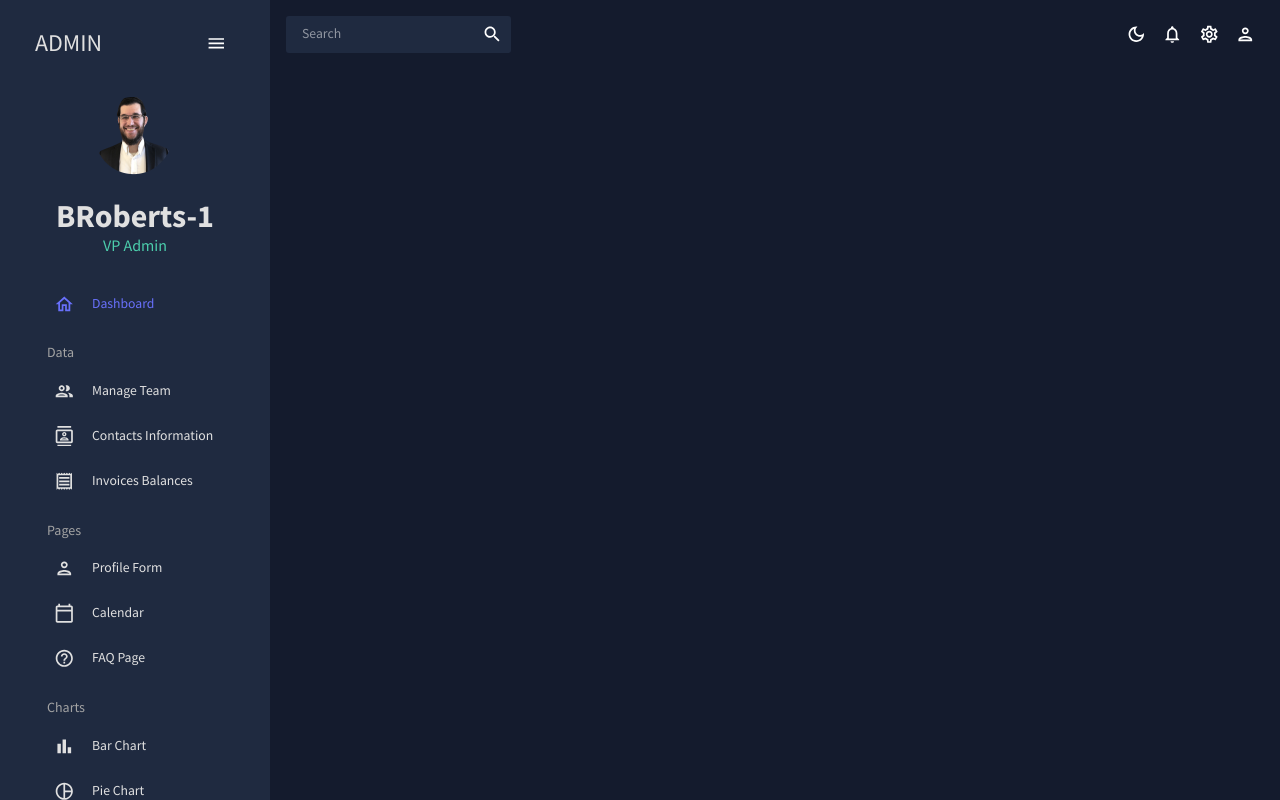
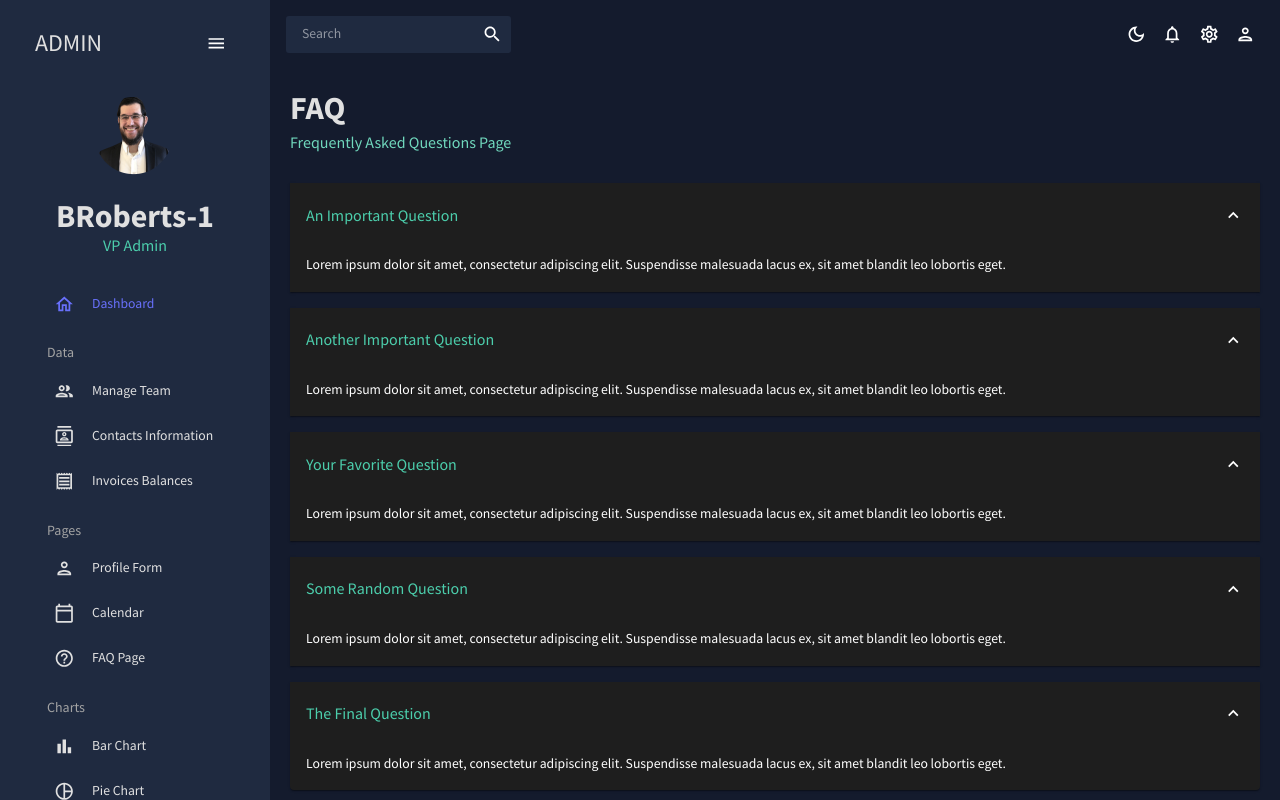
Before and after one commit to BRoberts-1/Dashboard, a React (Create React App) app: page /faq in a window 1280 px wide. Built offline with nearby package versions, Linux system fonts and the light colour scheme.

Commit message:
FAQ component

```diff
--- a/src/App.js
+++ b/src/App.js
@@ -12,10 +12,10 @@
 import Invoices from "./scenes/invoices";
 import Form from "./scenes/form";
 import Calendar from "./scenes/calendar";
+import FAQ from "./scenes/faq";
 // import Bar from "./scenes/bar";
 // import Line from "./scenes/line";
 // import Pie from "./scenes/pie";
-// import FAQ from "./scenes/faq";
 // import Geography from "./scenes/geography";
 
 function App() {
@@ -38,7 +38,7 @@
               {/* <Route path="/bar" element={<Bar />} /> */}
               {/* <Route path="/pie" element={<Pie />} /> */}
               {/* <Route path="/line" element={<Line />} /> */}
-              {/* <Route path="/faq" element={<FAQ />} /> */}
+              <Route path="/faq" element={<FAQ />} />
               <Route path="/calendar" element={<Calendar />} />
               {/* <Route path="/geography" element={<Geography />} /> */}
             </Routes>
--- a/src/scenes/faq/index.jsx
+++ b/src/scenes/faq/index.jsx
@@ -0,0 +1,86 @@
+import { Box, useTheme } from "@mui/material";
+import Header from "../../components/Header";
+import Accordion from "@mui/material/Accordion";
+import AccordionSummary from "@mui/material/AccordionSummary";
+import AccordionDetails from "@mui/material/AccordionDetails";
+import Typography from "@mui/material/Typography";
+import ExpandMoreIcon from "@mui/icons-material/ExpandMore";
+import { tokens } from "../../theme";
+
+const FAQ = () => {
+  const theme = useTheme();
+  const colors = tokens(theme.palette.mode);
+  return (
+    <Box m="20px">
+      <Header title="FAQ" subtitle="Frequently Asked Questions Page" />
+
+      <Accordion defaultExpanded>
+        <AccordionSummary expandIcon={<ExpandMoreIcon />}>
+          <Typography color={colors.greenAccent[500]} variant="h5">
+            An Important Question
+          </Typography>
+        </AccordionSummary>
+        <AccordionDetails>
+          <Typography>
+            Lorem ipsum dolor sit amet, consectetur adipiscing elit. Suspendisse
+            malesuada lacus ex, sit amet blandit leo lobortis eget.
+          </Typography>
+        </AccordionDetails>
+      </Accordion>
+      <Accordion defaultExpanded>
+        <AccordionSummary expandIcon={<ExpandMoreIcon />}>
+          <Typography color={colors.greenAccent[500]} variant="h5">
+            Another Important Question
+          </Typography>
+        </AccordionSummary>
+        <AccordionDetails>
+          <Typography>
+            Lorem ipsum dolor sit amet, consectetur adipiscing elit. Suspendisse
+            malesuada lacus ex, sit amet blandit leo lobortis eget.
+          </Typography>
+        </AccordionDetails>
+      </Accordion>
+      <Accordion defaultExpanded>
+        <AccordionSummary expandIcon={<ExpandMoreIcon />}>
+          <Typography color={colors.greenAccent[500]} variant="h5">
+            Your Favorite Question
+          </Typography>
+        </AccordionSummary>
+        <AccordionDetails>
+          <Typography>
+            Lorem ipsum dolor sit amet, consectetur adipiscing elit. Suspendisse
+            malesuada lacus ex, sit amet blandit leo lobortis eget.
+          </Typography>
+        </AccordionDetails>
+      </Accordion>
+      <Accordion defaultExpanded>
+        <AccordionSummary expandIcon={<ExpandMoreIcon />}>
+          <Typography color={colors.greenAccent[500]} variant="h5">
+            Some Random Question
+          </Typography>
+        </AccordionSummary>
+        <AccordionDetails>
+          <Typography>
+            Lorem ipsum dolor sit amet, consectetur adipiscing elit. Suspendisse
+            malesuada lacus ex, sit amet blandit leo lobortis eget.
+          </Typography>
+        </AccordionDetails>
+      </Accordion>
+      <Accordion defaultExpanded>
+        <AccordionSummary expandIcon={<ExpandMoreIcon />}>
+          <Typography color={colors.greenAccent[500]} variant="h5">
+            The Final Question
+          </Typography>
+        </AccordionSummary>
+        <AccordionDetails>
+          <Typography>
+            Lorem ipsum dolor sit amet, consectetur adipiscing elit. Suspendisse
+            malesuada lacus ex, sit amet blandit leo lobortis eget.
+          </Typography>
+        </AccordionDetails>
+      </Accordion>
+    </Box>
+  );
+};
+
+export default FAQ;
```
Also changed, not shown: src/components/BarChart.jsx (added, +130 -0 lines).
